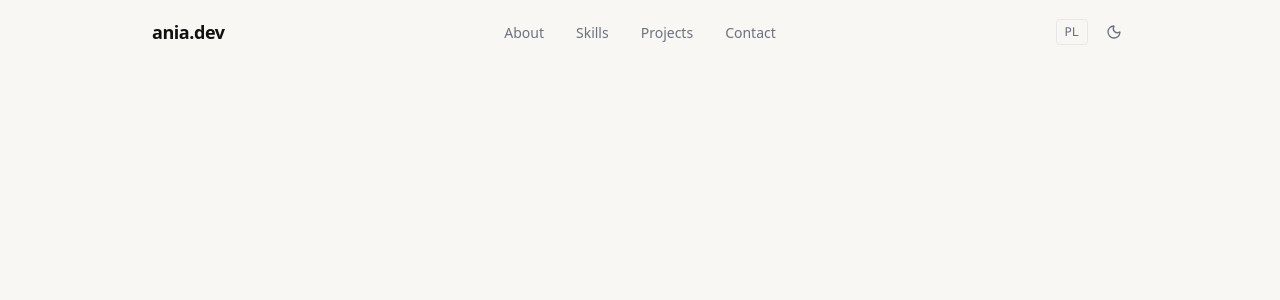
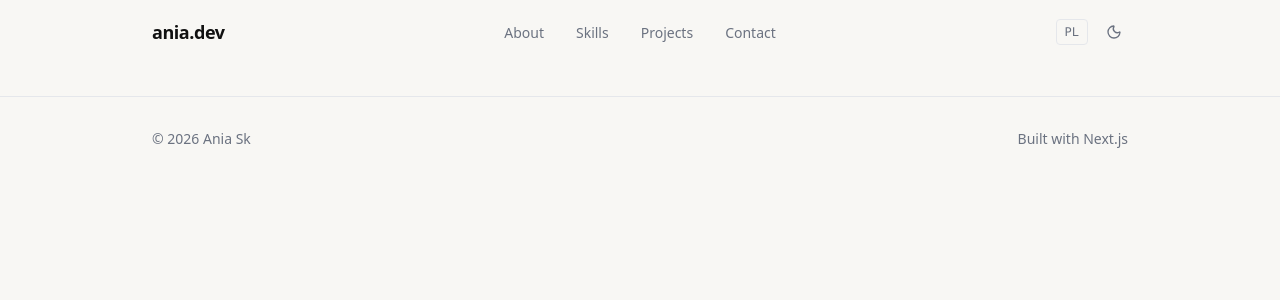
Before and after one commit to ania-sk/anavers, a Next.js app: page /en in a window 1280 px wide. Shown: the top 300 px of the page. Built offline with nearby package versions, Linux system fonts and the light colour scheme.

Commit message:
feat: add Footer component

```diff
--- a/src/app/[locale]/page.tsx
+++ b/src/app/[locale]/page.tsx
@@ -1,9 +1,11 @@
 import Navbar from "@/src/components/layout/Navbar";
+import Footer from "@/src/components/layout/Footer";
 
 export default function Home() {
   return (
     <main>
       <Navbar />
+      <Footer />
     </main>
   );
 }
--- /dev/null
+++ b/src/components/layout/Footer.tsx
@@ -0,0 +1,12 @@
+export default function Footer() {
+  return (
+    <footer className="border-t border-border py-8 mt-24">
+      <div className="max-w-5xl mx-auto px-6 flex flex-col sm:flex-row items-center justify-between gap-2">
+        <p className="text-sm text-text-muted">
+          &copy; {new Date().getFullYear()} Ania Sk
+        </p>
+        <p className="text-sm text-text-muted">Built with Next.js</p>
+      </div>
+    </footer>
+  );
+}
```
